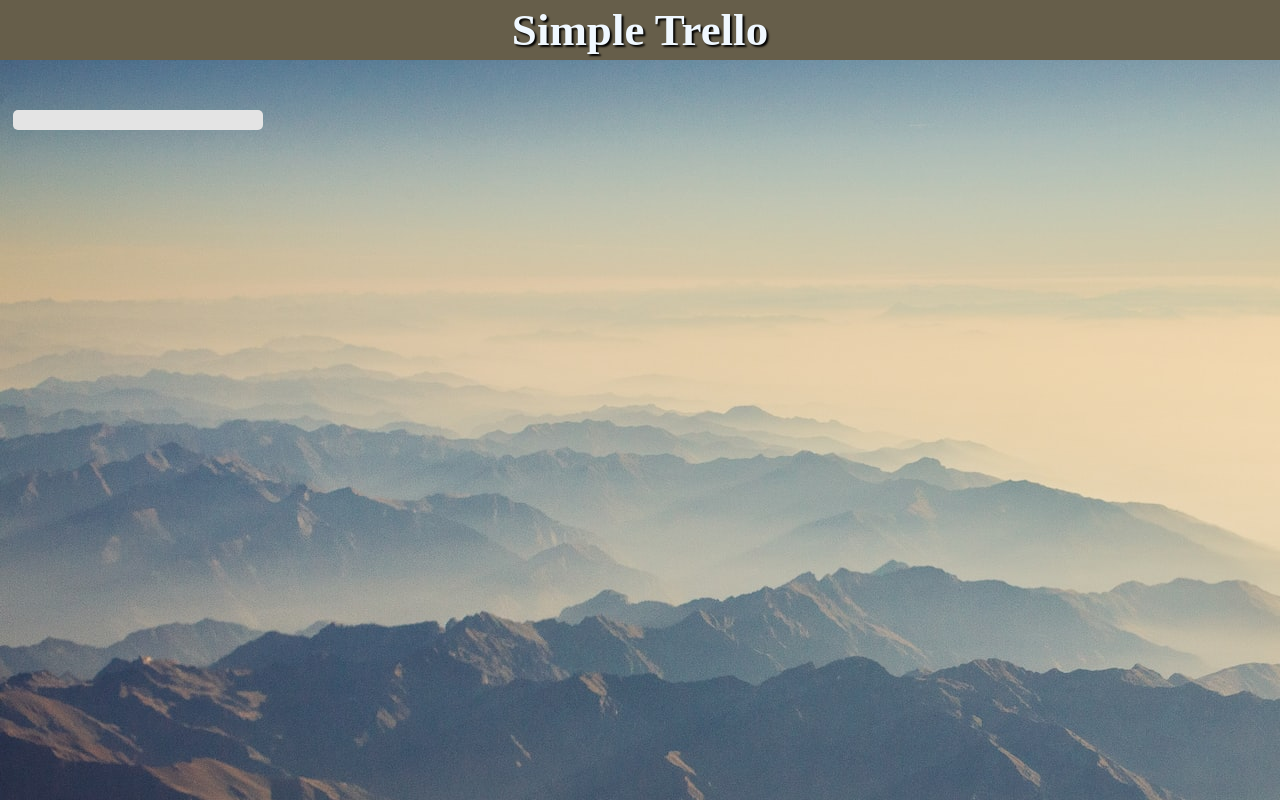
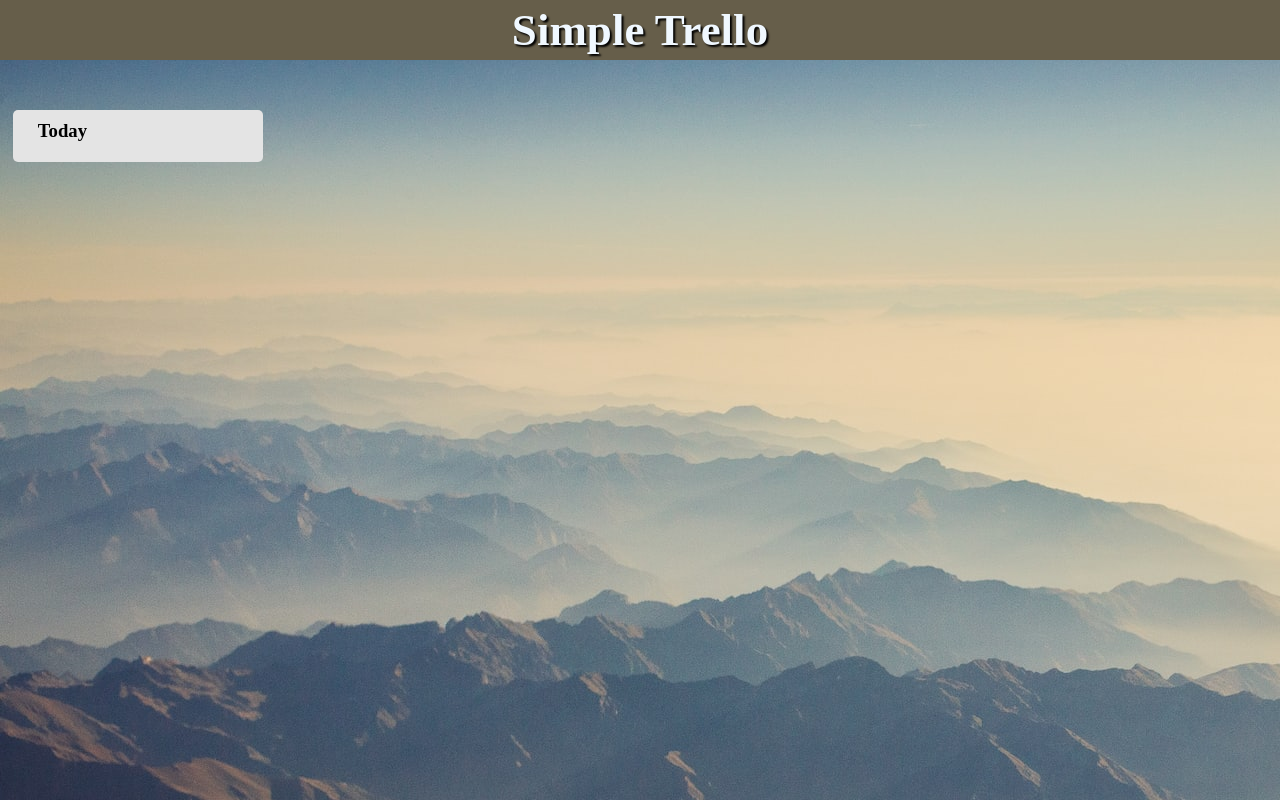
Before and after one commit to chiharakenta/react-trello-clone, a React (Vite) app: page / in a window 1280 px wide. Built offline with nearby package versions, Linux system fonts and the light colour scheme.

Commit message:
feat: TaskCardTitle

```diff
--- a/src/components/task/TaskCardTitle.tsx
+++ b/src/components/task/TaskCardTitle.tsx
@@ -1,5 +1,50 @@
-import { FC } from 'react';
+import {
+  ChangeEventHandler,
+  FC,
+  FocusEventHandler,
+  FormEventHandler,
+  MouseEventHandler,
+  useState
+} from 'react';
 
 export const TaskCardTitle: FC = () => {
-  return <div></div>;
+  const [isClick, setIsClick] = useState(false);
+  const [inputCardTitle, setInputCardTitle] = useState('Today');
+
+  const handleClick: MouseEventHandler<HTMLDivElement> = () => {
+    setIsClick(true);
+  };
+
+  const handleChange: ChangeEventHandler<HTMLInputElement> = (event) => {
+    setInputCardTitle(event.target.value);
+  };
+
+  const handleSubmit: FormEventHandler<HTMLFormElement> = (event) => {
+    event.preventDefault();
+    setIsClick(false);
+  };
+
+  const handleBlur: FocusEventHandler<HTMLInputElement> = () => {
+    setIsClick(false);
+  };
+
+  return (
+    <div onClick={handleClick} className="taskCardTitleInputArea">
+      {isClick ? (
+        <form onSubmit={handleSubmit}>
+          <input
+            className="taskCardTitleInput"
+            autoFocus
+            type="text"
+            onChange={handleChange}
+            onBlur={handleBlur}
+            value={inputCardTitle}
+            maxLength={10}
+          />
+        </form>
+      ) : (
+        <h3>{inputCardTitle}</h3>
+      )}
+    </div>
+  );
 };
--- a/src/index.css
+++ b/src/index.css
@@ -31,3 +31,18 @@
   background-color: rgb(228, 228, 228);
   border-radius: 5px;
 }
+
+.taskCardTitleInputArea {
+  margin-bottom: 10px;
+  width: 30%;
+  cursor: pointer;
+}
+
+.taskCardTitleInput {
+  width: 80px;
+  font-size: 1.1rem;
+  padding: 4px 6px;
+  border-radius: 3px;
+  border: none;
+  outline: none;
+}
```
